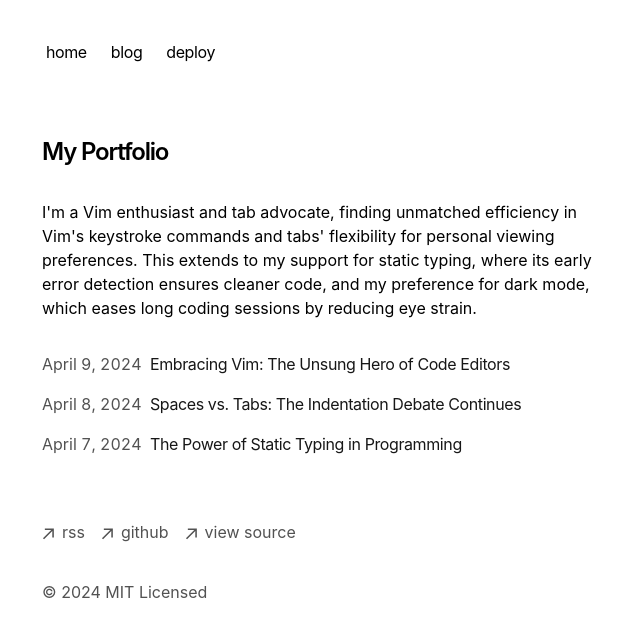
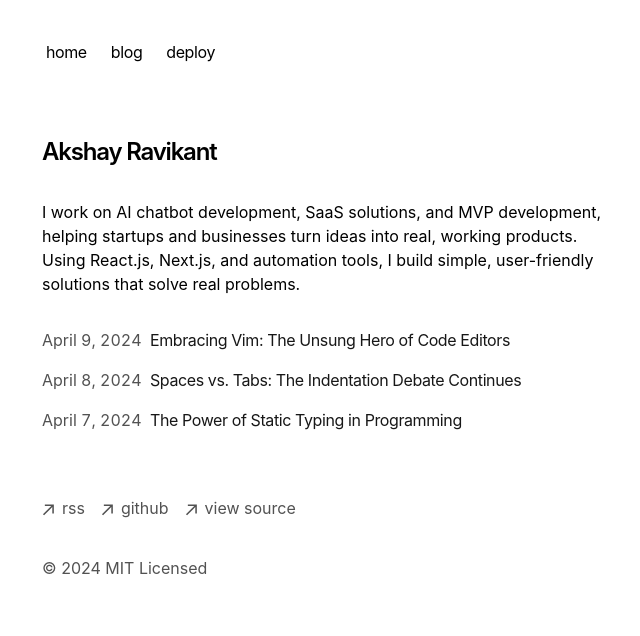
Before and after one commit to akshayrx/portfolio, a Next.js app: page / in a window 1280 px wide. Shown: the top 636 px of the page, without its empty margins (310-950 px from the left). Built offline with nearby package versions, Linux system fonts and the light colour scheme.

Commit message:
portfolio from starter kit

```diff
--- a/app/page.tsx
+++ b/app/page.tsx
@@ -4,14 +4,10 @@ export default function Page() {
   return (
     <section>
       <h1 className="mb-8 text-2xl font-semibold tracking-tighter">
-        My Portfolio
+        Akshay Ravikant
       </h1>
       <p className="mb-4">
-        {`I'm a Vim enthusiast and tab advocate, finding unmatched efficiency in
-        Vim's keystroke commands and tabs' flexibility for personal viewing
-        preferences. This extends to my support for static typing, where its
-        early error detection ensures cleaner code, and my preference for dark
-        mode, which eases long coding sessions by reducing eye strain.`}
+        {`I work on AI chatbot development, SaaS solutions, and MVP development, helping startups and businesses turn ideas into real, working products. Using React.js, Next.js, and automation tools, I build simple, user-friendly solutions that solve real problems.`}
       </p>
       <div className="my-8">
         <BlogPosts />
```
